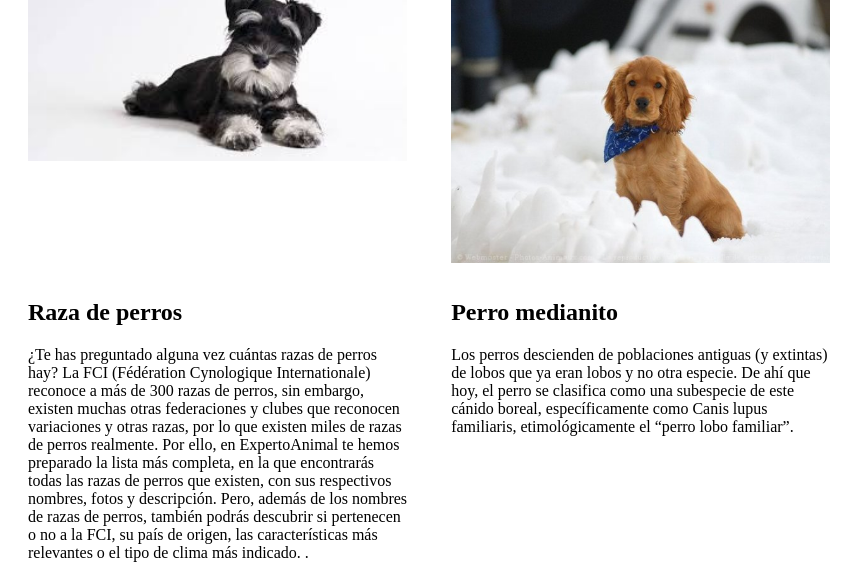
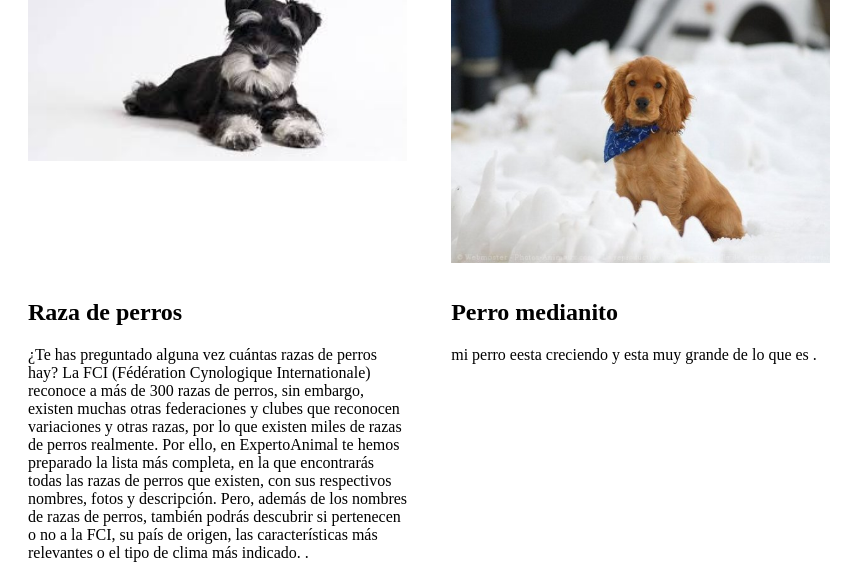
Before and after one commit to alexanderapaz/aleander, a plain HTML site: page index.html in a window 1280 px wide. Shown: the part 180-755 px from the top of the page, without its empty margins (0-865 px from the left). Drawn offline with Linux system fonts and the light colour scheme.

Commit message:
tercer commit desde la rama test

```diff
--- a/index.html
+++ b/index.html
@@ -30,7 +30,7 @@
 				<img src="img/coker.jpg" alt="medianooo">
 			</div>
 			<h2> Perro medianito</h2>
-			<a>Los perros descienden de poblaciones antiguas (y extintas) de lobos que ya eran lobos y no otra especie. De ahí que hoy, el perro se clasifica como una subespecie de este cánido boreal, específicamente como Canis lupus familiaris, etimológicamente el “perro lobo familiar”.</a>
+			<a>mi perro eesta creciendo y esta muy grande de lo que es .</a>
 		</article>
 		<article>
 			<div class="article-picture">
```
